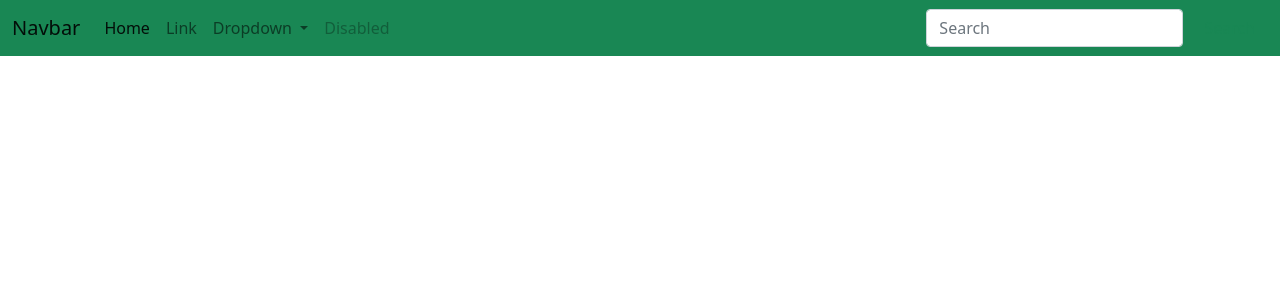
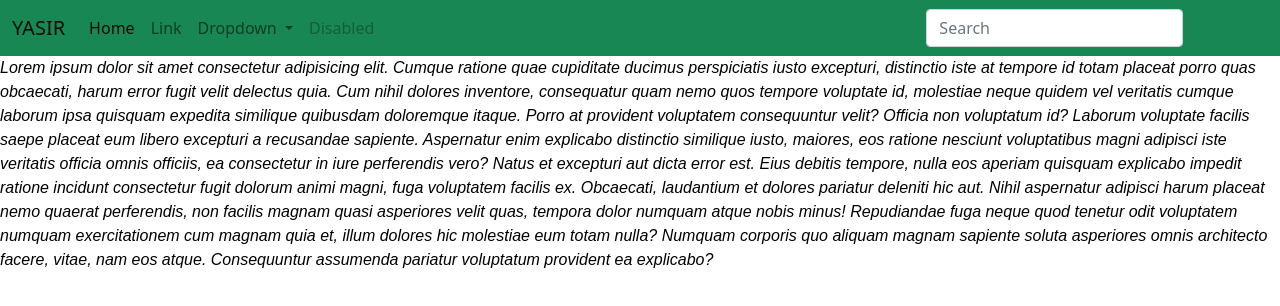
Before and after one commit to yasirkhairullah/coba-gitignore, a plain HTML site: page index.html in a window 1280 px wide. Drawn offline with nearby package versions, Linux system fonts and the light colour scheme.

Commit message:
menambahkan paragraf

```diff
--- a/index.html
+++ b/index.html
@@ -20,7 +20,7 @@
     <!-- NAVBAR START -->
     <nav class="navbar navbar-expand-lg navbar-light bg-success">
       <div class="container-fluid">
-        <a class="navbar-brand" href="#">Navbar</a>
+        <a class="navbar-brand" href="#">YASIR</a>
         <button
           class="navbar-toggler"
           type="button"
@@ -86,6 +86,32 @@
     </nav>
     <!-- NAVBAR END -->
 
+    <!-- PARAGRAF START -->
+    <p>
+      Lorem ipsum dolor sit amet consectetur adipisicing elit. Cumque ratione
+      quae cupiditate ducimus perspiciatis iusto excepturi, distinctio iste at
+      tempore id totam placeat porro quas obcaecati, harum error fugit velit
+      delectus quia. Cum nihil dolores inventore, consequatur quam nemo quos
+      tempore voluptate id, molestiae neque quidem vel veritatis cumque laborum
+      ipsa quisquam expedita similique quibusdam doloremque itaque. Porro at
+      provident voluptatem consequuntur velit? Officia non voluptatum id?
+      Laborum voluptate facilis saepe placeat eum libero excepturi a recusandae
+      sapiente. Aspernatur enim explicabo distinctio similique iusto, maiores,
+      eos ratione nesciunt voluptatibus magni adipisci iste veritatis officia
+      omnis officiis, ea consectetur in iure perferendis vero? Natus et
+      excepturi aut dicta error est. Eius debitis tempore, nulla eos aperiam
+      quisquam explicabo impedit ratione incidunt consectetur fugit dolorum
+      animi magni, fuga voluptatem facilis ex. Obcaecati, laudantium et dolores
+      pariatur deleniti hic aut. Nihil aspernatur adipisci harum placeat nemo
+      quaerat perferendis, non facilis magnam quasi asperiores velit quas,
+      tempora dolor numquam atque nobis minus! Repudiandae fuga neque quod
+      tenetur odit voluptatem numquam exercitationem cum magnam quia et, illum
+      dolores hic molestiae eum totam nulla? Numquam corporis quo aliquam magnam
+      sapiente soluta asperiores omnis architecto facere, vitae, nam eos atque.
+      Consequuntur assumenda pariatur voluptatum provident ea explicabo?
+    </p>
+    <!-- PARAGRAF END -->
+
     <!-- Optional JavaScript; choose one of the two! -->
 
     <!-- Option 1: Bootstrap Bundle with Popper -->
```
